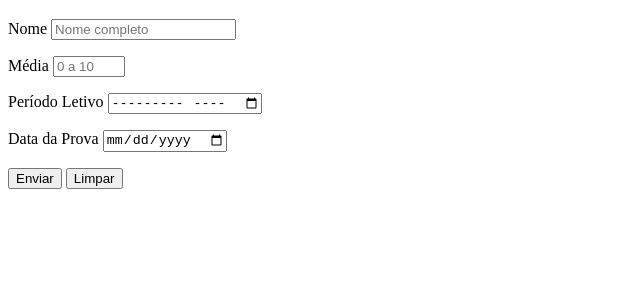
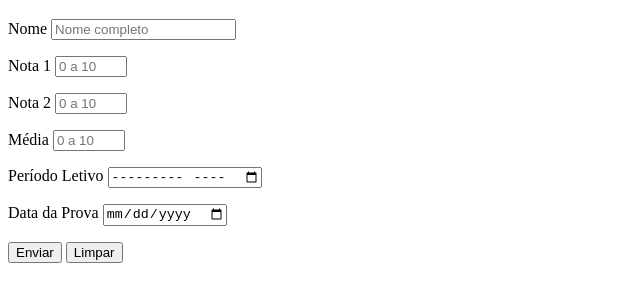
Before and after one commit to luizhenriqueolivi/formularios, a plain HTML site: page index03.html in a window 1280 px wide. Shown: the part 61-362 px from the top of the page, without its empty margins (0-640 px from the left). Drawn offline with Linux system fonts and the light colour scheme.

Commit message:
Adicionando nota 1 e 2

```diff
--- a/index03.html
+++ b/index03.html
@@ -12,6 +12,14 @@
             <p>
                 <label for="inome">Nome</label>
                 <input type="text" name="nome" id="inome" required maxlength="30" placeholder="Nome completo" autocomplete="name">
+            </p>
+            <p>
+                <label for="inota1">Nota 1</label>
+                <input type="number" name="nota1" id="inota1" required min="0" max="10" placeholder="0 a 10" step="0.5">
+            </p>
+            <p>
+                <label for="inota2">Nota 2</label>
+                <input type="number" name="nota2" id="inota2" required min="0" max="10" placeholder="0 a 10" step="0.5">
             </p>
             <p>
                 <label for="imedia">Média</label>
```
